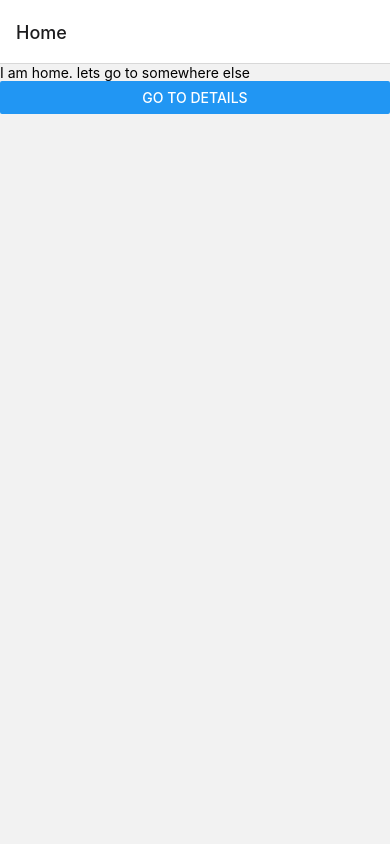
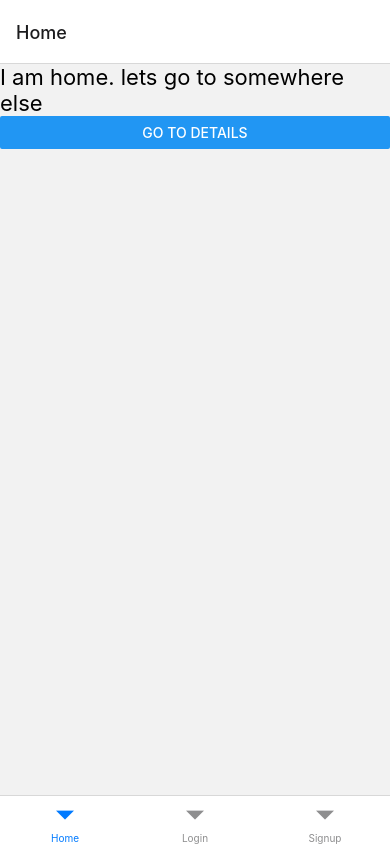
Before and after one commit to TowhidAust/MotoSurgery, a React Native app: screen /Home in a window 390 px wide. Built offline with nearby package versions, Linux system fonts and the light colour scheme.

Commit message:
Stack vs tab navigator tested

```diff
--- a/App.tsx
+++ b/App.tsx
@@ -5,14 +5,16 @@
  * @format
  */
 
-import React from 'react';
+import React, { useState } from 'react';
 import {NavigationContainer} from '@react-navigation/native';
 import StackNavigator from './src/navigator/StackNavigator';
+import TabNavigator from './src/navigator/TabNavigator';
 
 function App(): React.JSX.Element {
+  const [isLoggedIn, setIsLoggedIn] = useState<boolean>(true);
   return (
     <NavigationContainer>
-      <StackNavigator />
+      {isLoggedIn ? <TabNavigator /> : <StackNavigator />}
     </NavigationContainer>
   );
 }
--- a/src/screens/Home/Home.tsx
+++ b/src/screens/Home/Home.tsx
@@ -1,5 +1,5 @@
 import React from 'react';
-import {Button, Text, View} from 'react-native';
+import {Button, StyleSheet, Text, View} from 'react-native';
 
 type PropTypes = {
   navigation: any;
@@ -9,7 +9,7 @@ export default function Home(props: PropTypes) {
   const {navigation} = props;
   return (
     <View>
-      <Text>I am home. lets go to somewhere else</Text>
+      <Text style={styles.fontSize}>I am home. lets go to somewhere else</Text>
       <Button
         title="Go to Details"
         onPress={() => navigation.navigate('Auth')}
@@ -17,3 +17,9 @@ export default function Home(props: PropTypes) {
     </View>
   );
 }
+
+const styles = StyleSheet.create({
+  fontSize: {
+    fontSize: 22,
+  },
+});
```
